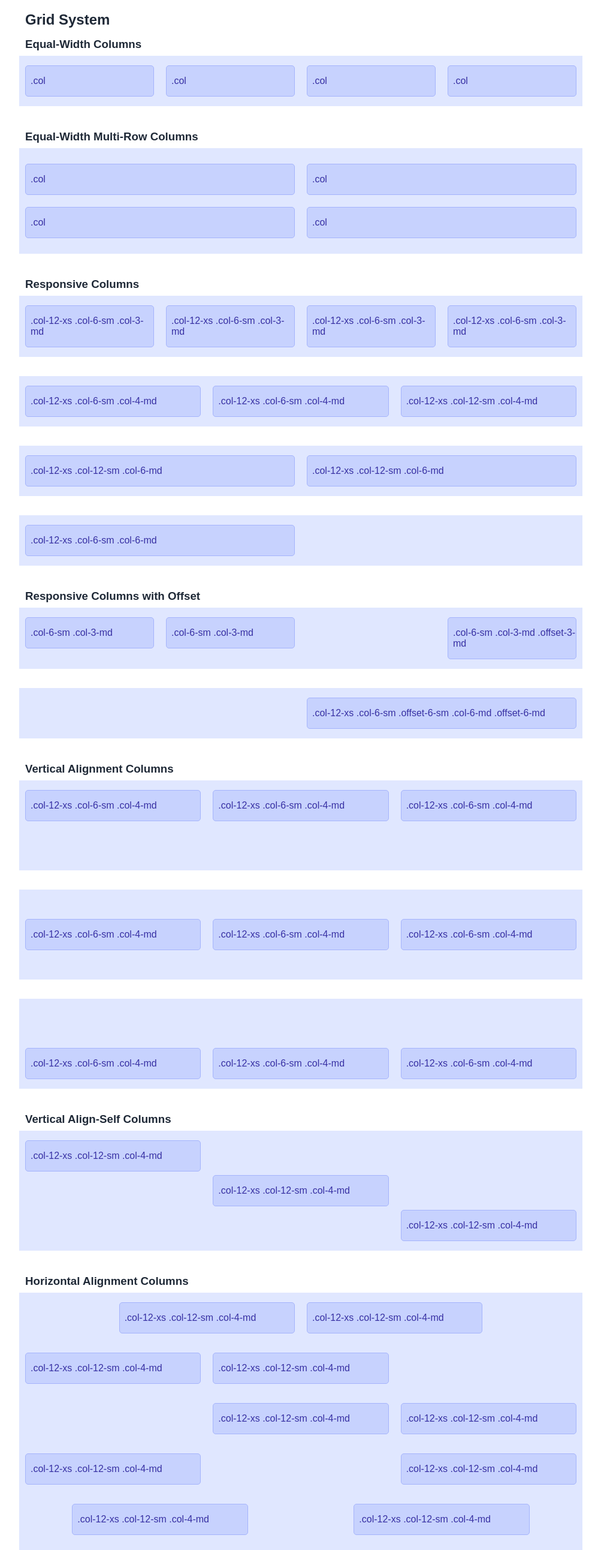
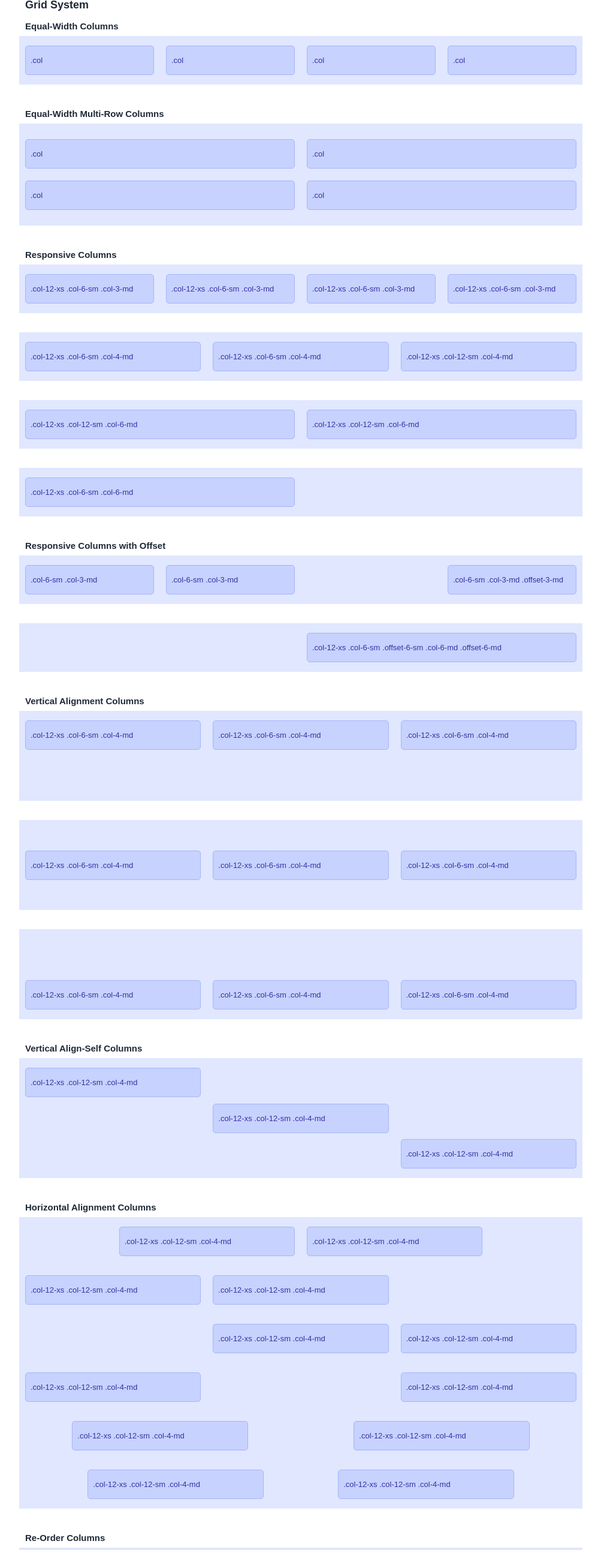
Before and after one commit to ealafryafresena/css-library-with-sass, a website: page index.html in a window 1280 px wide. Shown: the part 216-2800 px from the top of the page at 60% size, without its empty margins (138-1141 px from the left). Drawn offline with Linux system fonts and the light colour scheme.

Commit message:
fix font size selector name

```diff
--- a/index.html
+++ b/index.html
@@ -9,12 +9,10 @@
   </head>
   <body>
     <div class="container container-lg">
-      <h1 class="pt-16 pb-24 font-xxl">CSS Library With SASS</h1>
+      <h1 class="pt-16 pb-24 fs-xxl">CSS Library With SASS</h1>
       <!-- Colors-->
-      <h2 class="mb-2 font-xl">Colors</h2>
-      <div
-        class="d-flex pt-8 pb-24  justify-content-between font-sm flex-wrap-wrap"
-      >
+      <h2 class="mb-2 fs-xl">Colors</h2>
+      <div class="d-flex pt-8 pb-24  justify-content-between fs-sm flex-wrap">
         <div class="colors-1"><div class="p-8">Indigo 100</div></div>
         <div class="colors-2"><div class="p-8">Indigo 200</div></div>
         <div class="colors-3"><div class="p-8">Indigo 300</div></div>
@@ -27,78 +25,78 @@
       </div>
 
       <!-- Grid System -->
-      <h2 class="py-8 font-xl">Grid System</h2>
+      <h2 class="py-8 fs-xl">Grid System</h2>
       <!-- Equal-Width Columns -->
-      <h3 class="py-8 font-md">Equal-Width Columns</h3>
+      <h3 class="py-8 fs-md">Equal-Width Columns</h3>
       <div class="row gap-x-20 indigo-100 py-16">
         <div class="col">
-          <div class="col-item pl-8 py-16 font-sm">
+          <div class="col-item pl-8 py-16 fs-sm">
             .col
           </div>
         </div>
         <div class="col">
-          <div class="col-item pl-8 py-16 font-sm">
+          <div class="col-item pl-8 py-16 fs-sm">
             .col
           </div>
         </div>
         <div class="col">
-          <div class="col-item pl-8 py-16 font-sm">
+          <div class="col-item pl-8 py-16 fs-sm">
             .col
           </div>
         </div>
         <div class="col">
-          <div class="col-item pl-8 py-16 font-sm">
+          <div class="col-item pl-8 py-16 fs-sm">
             .col
           </div>
         </div>
       </div>
       <div class="py-16"></div>
       <!-- Equal-Width Multi-Row Columns -->
-      <h3 class="py-8 font-md">Equal-Width Multi-Row Columns</h3>
+      <h3 class="py-8 fs-md">Equal-Width Multi-Row Columns</h3>
       <div class="row gap-20 indigo-100 py-16">
         <div class="col">
-          <div class="col-item pl-8 py-16 font-sm">
+          <div class="col-item pl-8 py-16 fs-sm">
             .col
           </div>
         </div>
         <div class="col">
-          <div class="col-item pl-8 py-16 font-sm">
+          <div class="col-item pl-8 py-16 fs-sm">
             .col
           </div>
         </div>
         <div class="w-100"></div>
         <div class="col">
-          <div class="col-item pl-8 py-16 font-sm">
+          <div class="col-item pl-8 py-16 fs-sm">
             .col
           </div>
         </div>
         <div class="col">
-          <div class="col-item pl-8 py-16 font-sm">
+          <div class="col-item pl-8 py-16 fs-sm">
             .col
           </div>
         </div>
       </div>
       <div class="py-16"></div>
       <!-- Responsive Columns -->
-      <h3 class="py-8 font-md">Responsive Columns</h3>
+      <h3 class="py-8 fs-md">Responsive Columns</h3>
       <div class="row gap-x-20 indigo-100 py-16">
         <div class="col-12-xs col-6-sm col-3-md">
-          <div class="col-item pl-8 py-16 font-sm">
+          <div class="col-item pl-8 py-16 fs-sm">
             .col-12-xs .col-6-sm .col-3-md
           </div>
         </div>
         <div class="col-12-xs col-6-sm col-3-md">
-          <div class="col-item pl-8 py-16 font-sm">
+          <div class="col-item pl-8 py-16 fs-sm">
             .col-12-xs .col-6-sm .col-3-md
           </div>
         </div>
         <div class="col-12-xs col-6-sm col-3-md">
-          <div class="col-item pl-8 py-16 font-sm">
+          <div class="col-item pl-8 py-16 fs-sm">
             .col-12-xs .col-6-sm .col-3-md
           </div>
         </div>
         <div class="col-12-xs col-6-sm col-3-md">
-          <div class="col-item pl-8 py-16 font-sm">
+          <div class="col-item pl-8 py-16 fs-sm">
             .col-12-xs .col-6-sm .col-3-md
           </div>
         </div>
@@ -106,17 +104,17 @@
       <div class="py-16"></div>
       <div class="row gap-x-20 indigo-100 py-16">
         <div class="col-12-xs col-6-sm col-4-md">
-          <div class="col-item pl-8 py-16 font-sm">
+          <div class="col-item pl-8 py-16 fs-sm">
             .col-12-xs .col-6-sm .col-4-md
           </div>
         </div>
         <div class="col-12-xs col-6-sm col-4-md">
-          <div class="col-item pl-8 py-16 font-sm">
+          <div class="col-item pl-8 py-16 fs-sm">
             .col-12-xs .col-6-sm .col-4-md
           </div>
         </div>
         <div class="col-12-xs col-12-sm col-4-md">
-          <div class="col-item pl-8 py-16 font-sm">
+          <div class="col-item pl-8 py-16 fs-sm">
             .col-12-xs .col-12-sm .col-4-md
           </div>
         </div>
@@ -124,12 +122,12 @@
       <div class="py-16"></div>
       <div class="row gap-x-20 indigo-100 py-16">
         <div class="col-12-xs col-12-sm col-6-md">
-          <div class="col-item pl-8 py-16 font-sm">
+          <div class="col-item pl-8 py-16 fs-sm">
             .col-12-xs .col-12-sm .col-6-md
           </div>
         </div>
         <div class="col-12-xs col-12-sm col-6-md">
-          <div class="col-item pl-8 py-16 font-sm">
+          <div class="col-item pl-8 py-16 fs-sm">
             .col-12-xs .col-12-sm .col-6-md
           </div>
         </div>
@@ -137,27 +135,27 @@
       <div class="py-16"></div>
       <div class="row gap-x-20 indigo-100 py-16">
         <div class="col-12-xs col-6-sm col-6-md">
-          <div class="col-item pl-8 py-16 font-sm">
+          <div class="col-item pl-8 py-16 fs-sm">
             .col-12-xs .col-6-sm .col-6-md
           </div>
         </div>
       </div>
       <div class="py-16"></div>
       <!-- Responsive Columns with Offset -->
-      <h3 class="py-8 font-md">Responsive Columns with Offset</h3>
+      <h3 class="py-8 fs-md">Responsive Columns with Offset</h3>
       <div class="row gap-x-20 indigo-100 py-16">
         <div class="col-12-xs col-6-sm col-3-md">
-          <div class="col-item pl-8 py-16 font-sm">
+          <div class="col-item pl-8 py-16 fs-sm">
             .col-6-sm .col-3-md
           </div>
         </div>
         <div class="col-12-xs col-6-sm col-3-md">
-          <div class="col-item pl-8 py-16 font-sm">
+          <div class="col-item pl-8 py-16 fs-sm">
             .col-6-sm .col-3-md
           </div>
         </div>
         <div class="col-12-xs col-6-sm col-3-md offset-3-md">
-          <div class="col-item pl-8 py-16 font-sm">
+          <div class="col-item pl-8 py-16 fs-sm">
             .col-6-sm .col-3-md .offset-3-md
           </div>
         </div>
@@ -165,27 +163,27 @@
       <div class="py-16"></div>
       <div class="row gap-x-20 indigo-100 py-16">
         <div class="col-12-xs col-6-sm offset-6-sm col-6-md offset-6-md">
-          <div class="col-item pl-8 py-16 font-sm">
+          <div class="col-item pl-8 py-16 fs-sm">
             .col-12-xs .col-6-sm .offset-6-sm .col-6-md .offset-6-md
           </div>
         </div>
       </div>
       <div class="py-16"></div>
       <!-- Vertical Alignment Columns -->
-      <h3 class="py-8 font-md">Vertical Alignment Columns</h3>
+      <h3 class="py-8 fs-md">Vertical Alignment Columns</h3>
       <div class="row gap-x-20 indigo-100 py-16 h-150 align-content-start">
         <div class="col-12-xs col-6-sm col-4-md">
-          <div class="col-item pl-8 py-16 font-sm">
+          <div class="col-item pl-8 py-16 fs-sm">
             .col-12-xs .col-6-sm .col-4-md
           </div>
         </div>
         <div class="col-12-xs col-6-sm col-4-md">
-          <div class="col-item pl-8 py-16 font-sm">
+          <div class="col-item pl-8 py-16 fs-sm">
             .col-12-xs .col-6-sm .col-4-md
           </div>
         </div>
         <div class="col-12-xs col-6-sm col-4-md">
-          <div class="col-item pl-8 py-16 font-sm">
+          <div class="col-item pl-8 py-16 fs-sm">
             .col-12-xs .col-6-sm .col-4-md
           </div>
         </div>
@@ -193,17 +191,17 @@
       <div class="py-16"></div>
       <div class="row gap-x-20 indigo-100 py-16 h-150 align-content-center">
         <div class="col-12-xs col-6-sm col-4-md">
-          <div class="col-item pl-8 py-16 font-sm">
+          <div class="col-item pl-8 py-16 fs-sm">
             .col-12-xs .col-6-sm .col-4-md
           </div>
         </div>
         <div class="col-12-xs col-6-sm col-4-md">
-          <div class="col-item pl-8 py-16 font-sm">
+          <div class="col-item pl-8 py-16 fs-sm">
             .col-12-xs .col-6-sm .col-4-md
           </div>
         </div>
         <div class="col-12-xs col-6-sm col-4-md">
-          <div class="col-item pl-8 py-16 font-sm">
+          <div class="col-item pl-8 py-16 fs-sm">
             .col-12-xs .col-6-sm .col-4-md
           </div>
         </div>
@@ -211,76 +209,76 @@
       <div class="py-16"></div>
       <div class="row gap-x-20 indigo-100 py-16 h-150 align-content-end">
         <div class="col-12-xs col-6-sm col-4-md">
-          <div class="col-item pl-8 py-16 font-sm">
+          <div class="col-item pl-8 py-16 fs-sm">
             .col-12-xs .col-6-sm .col-4-md
           </div>
         </div>
         <div class="col-12-xs col-6-sm col-4-md">
-          <div class="col-item pl-8 py-16 font-sm">
+          <div class="col-item pl-8 py-16 fs-sm">
             .col-12-xs .col-6-sm .col-4-md
           </div>
         </div>
         <div class="col-12-xs col-6-sm col-4-md">
-          <div class="col-item pl-8 py-16 font-sm">
+          <div class="col-item pl-8 py-16 fs-sm">
             .col-12-xs .col-6-sm .col-4-md
           </div>
         </div>
       </div>
       <div class="py-16"></div>
       <!-- Vertical Align-Self Columns -->
-      <h3 class="py-8 font-md">Vertical Align-Self Columns</h3>
+      <h3 class="py-8 fs-md">Vertical Align-Self Columns</h3>
       <div class="row gap-x-20 indigo-100 py-16 h-200">
         <div class="col-12-xs col-12-sm col-4-md align-self-start">
-          <div class="col-item pl-8 py-16 font-sm">
+          <div class="col-item pl-8 py-16 fs-sm">
             .col-12-xs .col-12-sm .col-4-md
           </div>
         </div>
         <div class="col-12-xs col-12-sm col-4-md align-self-center">
-          <div class="col-item pl-8 py-16 font-sm">
+          <div class="col-item pl-8 py-16 fs-sm">
             .col-12-xs .col-12-sm .col-4-md
           </div>
         </div>
         <div class="col-12-xs col-12-sm col-4-md align-self-end">
-          <div class="col-item pl-8 py-16 font-sm">
+          <div class="col-item pl-8 py-16 fs-sm">
             .col-12-xs .col-12-sm .col-4-md
           </div>
         </div>
       </div>
       <div class="py-16"></div>
       <!-- Horizontal Alignment Columns -->
-      <h3 class="py-8 font-md">Horizontal Alignment Columns</h3>
+      <h3 class="py-8 fs-md">Horizontal Alignment Columns</h3>
       <div class="row gap-x-20 indigo-100 py-16 justify-content-center">
         <div class="col-12-xs col-12-sm col-4-md">
-          <div class="col-item pl-8 py-16 font-sm">
+          <div class="col-item pl-8 py-16 fs-sm">
             .col-12-xs .col-12-sm .col-4-md
           </div>
         </div>
         <div class="col-12-xs col-12-sm col-4-md">
-          <div class="col-item pl-8 py-16 font-sm">
+          <div class="col-item pl-8 py-16 fs-sm">
             .col-12-xs .col-12-sm .col-4-md
           </div>
         </div>
       </div>
       <div class="row gap-x-20 indigo-100 py-16 justify-content-start">
         <div class="col-12-xs col-12-sm col-4-md">
-          <div class="col-item pl-8 py-16 font-sm">
+          <div class="col-item pl-8 py-16 fs-sm">
             .col-12-xs .col-12-sm .col-4-md
           </div>
         </div>
         <div class="col-12-xs col-12-sm col-4-md">
-          <div class="col-item pl-8 py-16 font-sm">
+          <div class="col-item pl-8 py-16 fs-sm">
             .col-12-xs .col-12-sm .col-4-md
           </div>
         </div>
       </div>
       <div class="row gap-x-20 indigo-100 py-16 justify-content-end">
         <div class="col-12-xs col-12-sm col-4-md">
-          <div class="col-item pl-8 py-16 font-sm">
+          <div class="col-item pl-8 py-16 fs-sm">
             .col-12-xs .col-12-sm .col-4-md
           </div>
         </div>
         <div class="col-12-xs col-12-sm col-4-md">
-          <div class="col-item pl-8 py-16 font-sm">
+          <div class="col-item pl-8 py-16 fs-sm">
             .col-12-xs .col-12-sm .col-4-md
           </div>
         </div>
@@ -288,63 +286,62 @@
 
       <div class="row gap-x-20 indigo-100 py-16 justify-content-between">
         <div class="col-12-xs col-12-sm col-4-md">
-          <div class="col-item pl-8 py-16 font-sm">
+          <div class="col-item pl-8 py-16 fs-sm">
             .col-12-xs .col-12-sm .col-4-md
           </div>
         </div>
         <div class="col-12-xs col-12-sm col-4-md">
-          <div class="col-item pl-8 py-16 font-sm">
+          <div class="col-item pl-8 py-16 fs-sm">
             .col-12-xs .col-12-sm .col-4-md
           </div>
         </div>
       </div>
       <div class="row gap-x-20 indigo-100 py-16 justify-content-around">
         <div class="col-12-xs col-12-sm col-4-md">
-          <div class="col-item pl-8 py-16 font-sm">
+          <div class="col-item pl-8 py-16 fs-sm">
             .col-12-xs .col-12-sm .col-4-md
           </div>
         </div>
         <div class="col-12-xs col-12-sm col-4-md">
-          <div class="col-item pl-8 py-16 font-sm">
+          <div class="col-item pl-8 py-16 fs-sm">
             .col-12-xs .col-12-sm .col-4-md
           </div>
         </div>
       </div>
       <div class="row gap-x-20 indigo-100 py-16 justify-content-evenly">
         <div class="col-12-xs col-12-sm col-4-md">
-          <div class="col-item pl-8 py-16 font-sm">
+          <div class="col-item pl-8 py-16 fs-sm">
             .col-12-xs .col-12-sm .col-4-md
           </div>
         </div>
         <div class="col-12-xs col-12-sm col-4-md">
-          <div class="col-item pl-8 py-16 font-sm">
+          <div class="col-item pl-8 py-16 fs-sm">
             .col-12-xs .col-12-sm .col-4-md
           </div>
         </div>
       </div>
 
-
       <div class="py-16"></div>
       <!-- Re-Order Columns -->
-      <h3 class="py-8 font-md">Re-Order Columns</h3>
+      <h3 class="py-8 fs-md">Re-Order Columns</h3>
       <div class="row gap-x-20 indigo-100 py-16">
         <div class="col order-2">
-          <div class="col-item pl-8 py-16 font-sm">
+          <div class="col-item pl-8 py-16 fs-sm">
             First Column
           </div>
         </div>
         <div class="col order-4">
-          <div class="col-item pl-8 py-16 font-sm">
+          <div class="col-item pl-8 py-16 fs-sm">
             Second Column
           </div>
         </div>
         <div class="col order-1">
-          <div class="col-item pl-8 py-16 font-sm">
+          <div class="col-item pl-8 py-16 fs-sm">
             Third Column
           </div>
         </div>
         <div class="col order-3">
-          <div class="col-item pl-8 py-16 font-sm">
+          <div class="col-item pl-8 py-16 fs-sm">
             Fourth Column
           </div>
         </div>
@@ -352,26 +349,26 @@
 
       <div class="py-16"></div>
       <!-- No Gutters Rows and Columns -->
-      <h3 class="py-8 font-md">No Gutters Rows and Columns</h3>
+      <h3 class="py-8 fs-md">No Gutters Rows and Columns</h3>
       <div class="row indigo-100 py-16">
         <div class="col">
-          <div class="col-item pl-8 py-16 font-sm">
+          <div class="col-item pl-8 py-16 fs-sm">
             .col
           </div>
         </div>
         <div class="col">
-          <div class="col-item pl-8 py-16 font-sm">
+          <div class="col-item pl-8 py-16 fs-sm">
             .col
           </div>
         </div>
         <div class="w-100"></div>
         <div class="col">
-          <div class="col-item pl-8 py-16 font-sm">
+          <div class="col-item pl-8 py-16 fs-sm">
             .col
           </div>
         </div>
         <div class="col">
-          <div class="col-item pl-8 py-16 font-sm">
+          <div class="col-item pl-8 py-16 fs-sm">
             .col
           </div>
         </div>
```
